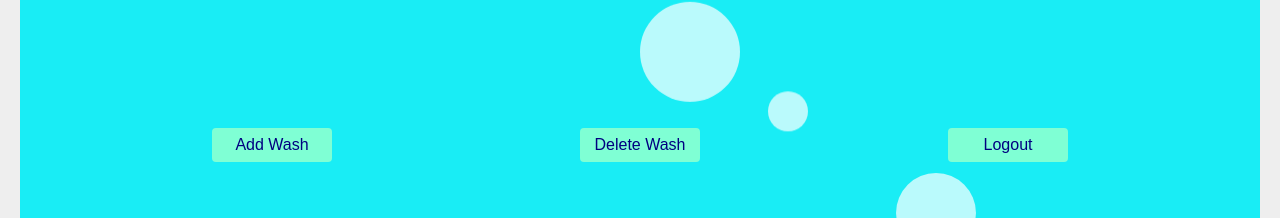
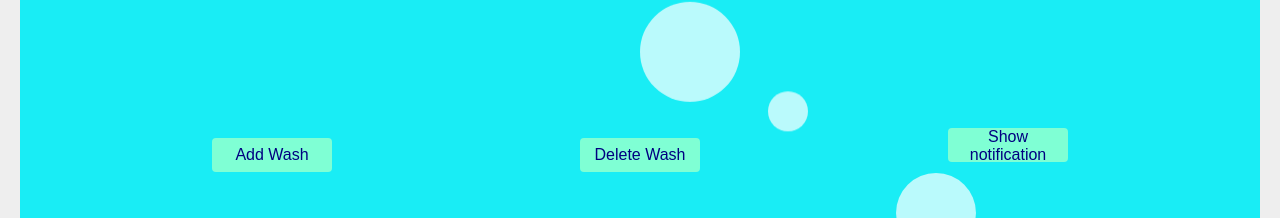
Before and after one commit to santhoshkumarcbe/LAUNDRY-PORTAL, a React (Create React App) app: page /admin in a window 1280 px wide. Shown: the part 387-605 px from the top of the page. Built offline with nearby package versions, Linux system fonts and the light colour scheme; no server answers; the database is empty.

Commit message:
toast notification

```diff
--- a/package.json
+++ b/package.json
@@ -15,8 +15,9 @@
     "react-dom": "^18.2.0",
     "react-redux": "^8.0.5",
     "react-router": "^6.7.0",
-    "react-router-dom": "^6.7.0",
+    "react-router-dom": "^6.8.2",
     "react-scripts": "5.0.1",
+    "react-toastify": "^9.1.1",
     "redux": "^4.2.0",
     "web-vitals": "^2.1.4"
   },
--- a/src/App.js
+++ b/src/App.js
@@ -7,10 +7,13 @@ import Register from './loginpage/register';
 import { UserAuthContextProvider } from './context/UserAuthContext';
 import Admin from './mainpage/admin';
 import Main from './mainpage/main';
+import { ToastContainer } from 'react-toastify';
+import 'react-toastify/dist/ReactToastify.css';
 
 function App() {
   return (
     <div className="App">
+       <ToastContainer />
     <Router>
       <UserAuthContextProvider>
       <Routes>
--- a/src/mainpage/admin.js
+++ b/src/mainpage/admin.js
@@ -3,6 +3,8 @@ import { set,get,remove,child,ref as dref } from "firebase/database";
 import StartFirebase from "../firebase1";
 import './admin.css';
 import Logout from "../loginpage/logout";
+import { toast } from 'react-toastify';
+import 'react-toastify/dist/ReactToastify.css';
 
 
 
@@ -77,6 +79,19 @@ getAllInputs(){
     wid:this.state.wid,
     wash : this.state.wash
 }
+}
+
+showToast() {
+//  toast('Hello world!');
+  toast('Notification message', {
+    position: toast.POSITION.TOP_RIGHT,
+    autoClose: 5000,
+    hideProgressBar: false,
+    closeOnClick: true,
+    pauseOnHover: true,
+    draggable: true,
+  });
+
 }
 
 insertData(){
@@ -180,6 +195,7 @@ interface(event){
 render(){
 return(
     <div className="admin">
+
         <br></br>
     <h2>Welcome Admin</h2>
      <br></br>
@@ -223,10 +239,26 @@ return(
      {/* <button id="updateBtn" value='submit' onClick={this.interface}>update Wash</button> */}
      <button id="deleteBtn"  className="admin"  value='submit' onClick={this.interface}>Delete Wash</button>
      {/* <button id="selectBtn"  value='submit' onClick={this.interface}>Refresh</button> */}
-     <Logout className="admin"/>
+
+
+
+     <button className="admin" onClick={() => toast(' message', {
+  position: toast.POSITION.TOP_RIGHT,
+  autoClose: 1000,
+  hideProgressBar: true,
+  closeOnClick: true,
+  pauseOnHover: false,
+  draggable: true,
+})}>Show notification</button>
+
+
+{/* <button onClick={this.showToast}>Show toast</button> */}
+
+
+
 
      </form>
-
+     <Logout className="admin"/>
 
   <div class="bubble bubble1"></div>
   <div class="bubble bubble2"></div>
@@ -255,6 +287,8 @@ return(
 <br></br>
 <br></br>
 <br></br>
+
+
     </div>
 )
 }
--- a/src/mainpage/main.js
+++ b/src/mainpage/main.js
@@ -5,6 +5,8 @@ import 'firebase/compat/auth';
 import { db } from "../firebase";
 import { get,update,child,ref as dref } from "firebase/database";
 import StartFirebase from "../firebase1";
+import { toast } from 'react-toastify';
+import 'react-toastify/dist/ReactToastify.css';
 
 
 
@@ -28,7 +30,7 @@ class Main extends React.Component {
     topup(e)
     {
        e.preventDefault();
-      alert("Payment options are added soon")
+      toast("Payment options are added soon")
     }
 
 selectData(e){
@@ -136,9 +138,7 @@ get(child(dbref,"Washing Machines/")).then((querySnapshot) => {
   .catch((error)=>{alert("there was an error in table refresh, details: "+error)})
 
         }, 1);
-
         this.setState({ intervalId });
-
 }
 
 componentWillUnmount() {
@@ -205,8 +205,7 @@ render(){
   <div class="bubble bubble8"></div>
   <div class="bubble bubble9"></div>
   <div class="bubble bubble10"></div>
-
-  <br></br>
+ <br></br>
 <br></br>
 <br></br>
 <br></br>
@@ -221,8 +220,6 @@ render(){
 <br></br>
 <br></br>
 <br></br>
-
-
 </div>
     )
 }
```
Also changed, not shown: src/mainpage/admin.css (line endings or trailing spaces), 1 other file (tests, documents, lock files or other folders).
